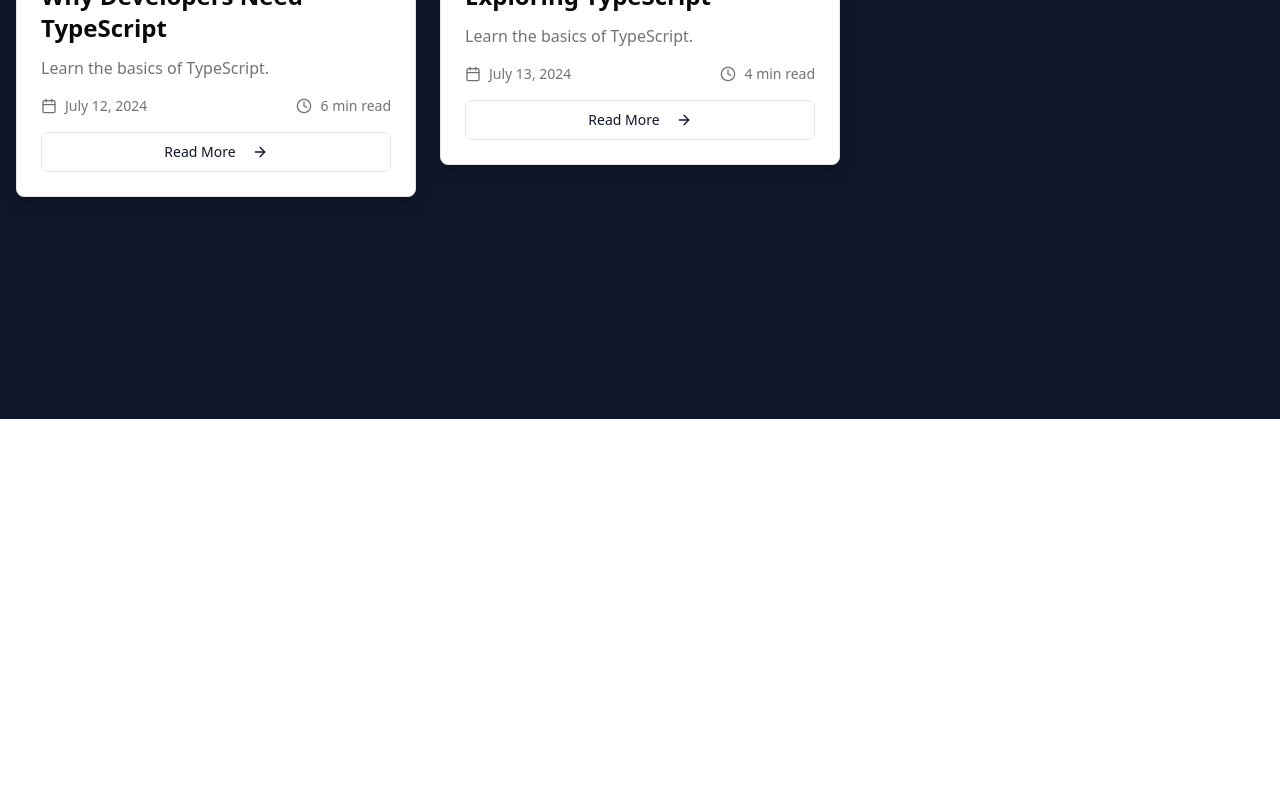
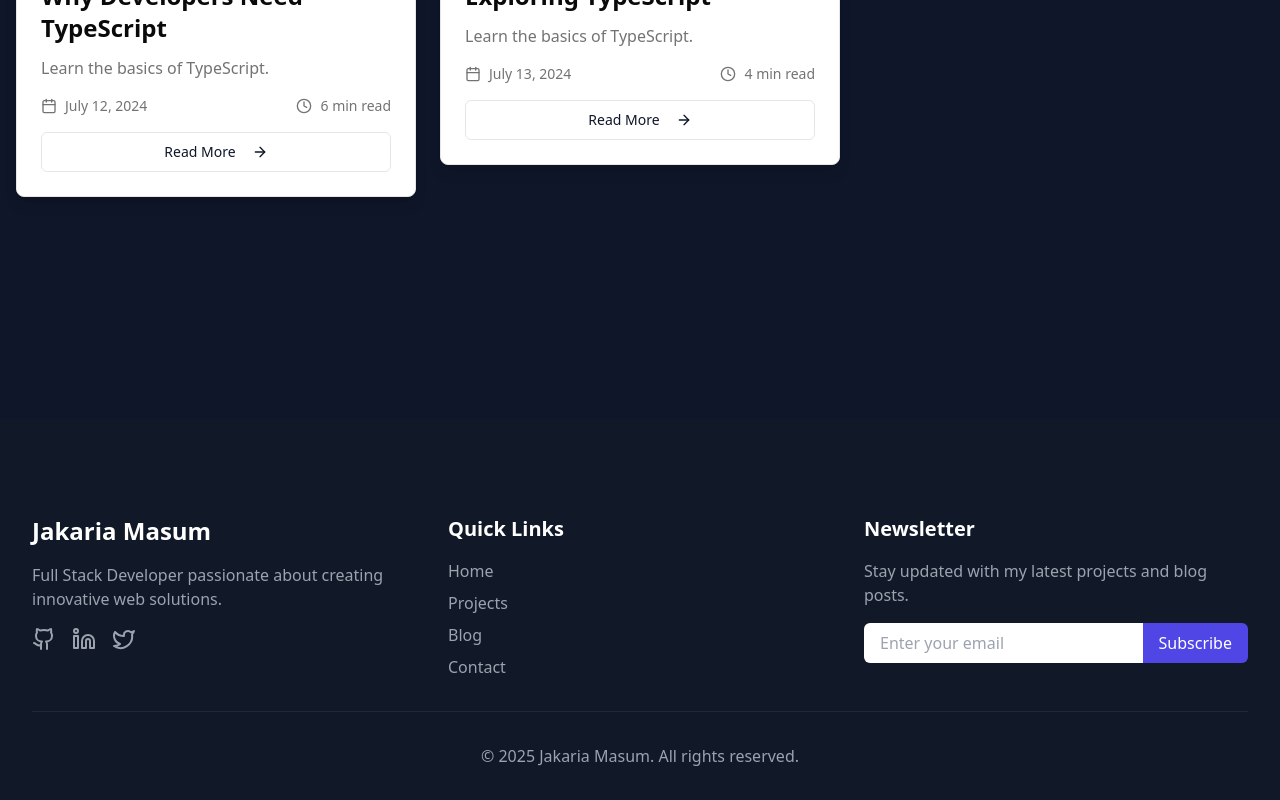
Before and after one commit to jakariamasum/portfolio, a React (Vite) app: page /blog in a window 1280 px wide. Shown: the part 381-1181 px from the top of the page. Before the commit the page ends 800 px from the top, so only its background shows below. Built offline with nearby package versions, Linux system fonts and the light colour scheme.

Commit message:
feat: footer add

```diff
--- a/src/App.jsx
+++ b/src/App.jsx
@@ -10,6 +10,7 @@ import Projects from "./pages/Projects";
 import { Route, Routes } from "react-router-dom";
 import Home from "./pages/Home";
 import Blog from "./pages/Blog";
+import Footer from "./components/Footer";
 
 export default function App() {
   // eslint-disable-next-line no-unused-vars
@@ -40,6 +41,7 @@ export default function App() {
           <Route path="/blog" element={<Blog />} />
         </Routes>
       )}
+      <Footer />
     </>
   );
 }
--- /dev/null
+++ b/src/components/Footer.jsx
@@ -0,0 +1,90 @@
+import { motion } from "framer-motion";
+import { Github, Linkedin, Twitter } from "lucide-react";
+import { Link } from "react-router-dom";
+
+const footerLinks = [
+  { name: "Home", href: "/" },
+  { name: "Projects", href: "/projects" },
+  { name: "Blog", href: "/blog" },
+  { name: "Contact", href: "/contact" },
+];
+
+const socialLinks = [
+  { name: "GitHub", icon: Github, href: "#" },
+  { name: "LinkedIn", icon: Linkedin, href: "#" },
+  { name: "Twitter", icon: Twitter, href: "#" },
+];
+
+const Footer = () => {
+  return (
+    <footer className="bg-gray-900 text-white pt-24 pb-8">
+      <div className="container mx-auto px-4 sm:px-6 lg:px-8">
+        <div className="grid grid-cols-1 md:grid-cols-3 gap-8">
+          <div>
+            <h3 className="text-2xl font-bold mb-4">Jakaria Masum</h3>
+            <p className="text-gray-400 mb-4">
+              Full Stack Developer passionate about creating innovative web
+              solutions.
+            </p>
+            <div className="flex space-x-4">
+              {socialLinks.map((link) => (
+                <motion.a
+                  key={link.name}
+                  href={link.href}
+                  className="text-gray-400 hover:text-white transition-colors duration-300"
+                  whileHover={{ scale: 1.2 }}
+                  whileTap={{ scale: 0.9 }}
+                  aria-label={link.name}
+                >
+                  <link.icon className="w-6 h-6" />
+                </motion.a>
+              ))}
+            </div>
+          </div>
+          <div>
+            <h4 className="text-xl font-semibold mb-4">Quick Links</h4>
+            <ul className="space-y-2">
+              {footerLinks.map((link) => (
+                <li key={link.name}>
+                  <Link
+                    to={link.href}
+                    className="text-gray-400 hover:text-white transition-colors duration-300"
+                  >
+                    {link.name}
+                  </Link>
+                </li>
+              ))}
+            </ul>
+          </div>
+          <div>
+            <h4 className="text-xl font-semibold mb-4 ">Newsletter</h4>
+            <p className="text-gray-400 mb-4">
+              Stay updated with my latest projects and blog posts.
+            </p>
+            <form className="flex">
+              <input
+                type="email"
+                placeholder="Enter your email"
+                className="flex-grow px-4 py-2 rounded-l-md focus:outline-none focus:ring-2 focus:ring-indigo-500 dark:bg-gray-700 dark:text-white"
+                required
+              />
+              <button
+                type="submit"
+                className="bg-indigo-600 text-white px-4 py-2 rounded-r-md hover:bg-indigo-500 transition-colors duration-300"
+              >
+                Subscribe
+              </button>
+            </form>
+          </div>
+        </div>
+        <div className="mt-8 pt-8 border-t border-gray-800 text-center">
+          <p className="text-gray-400">
+            &copy; {new Date().getFullYear()} Jakaria Masum. All rights
+            reserved.
+          </p>
+        </div>
+      </div>
+    </footer>
+  );
+};
+export default Footer;
```
